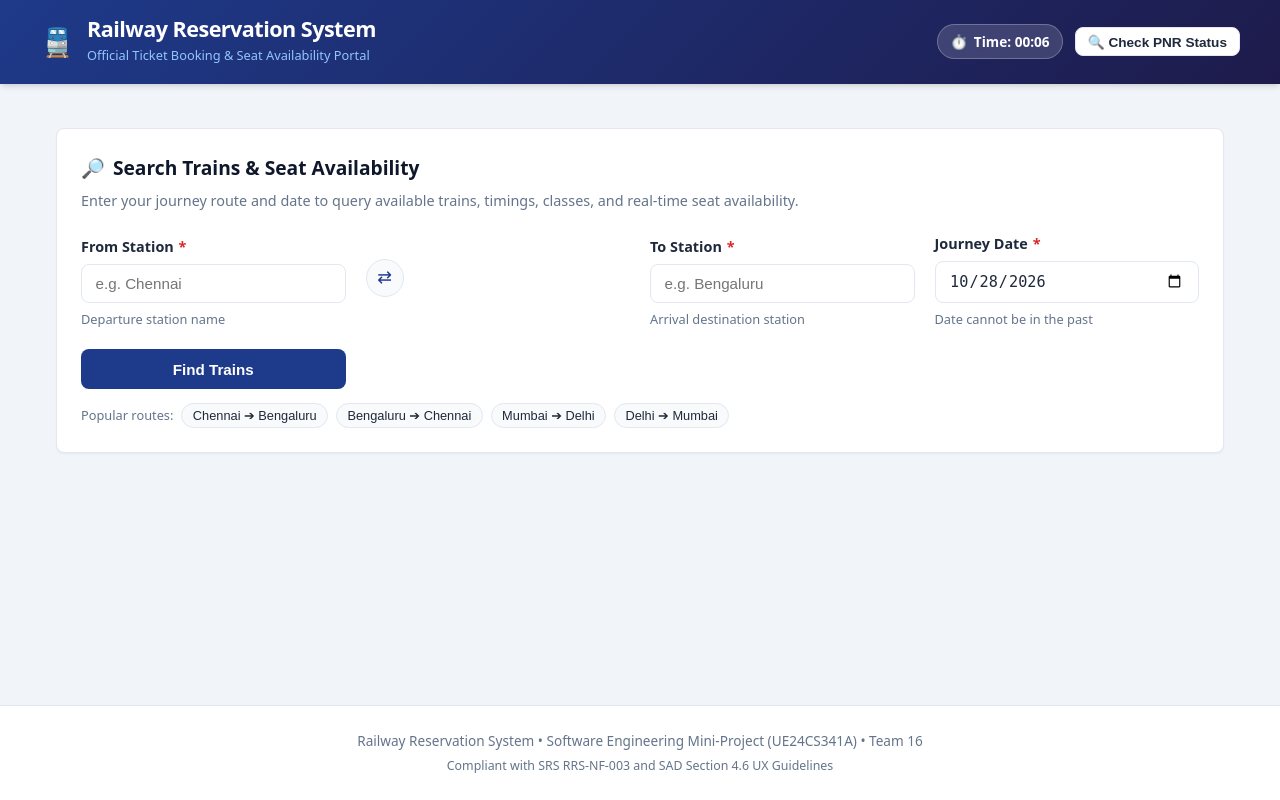
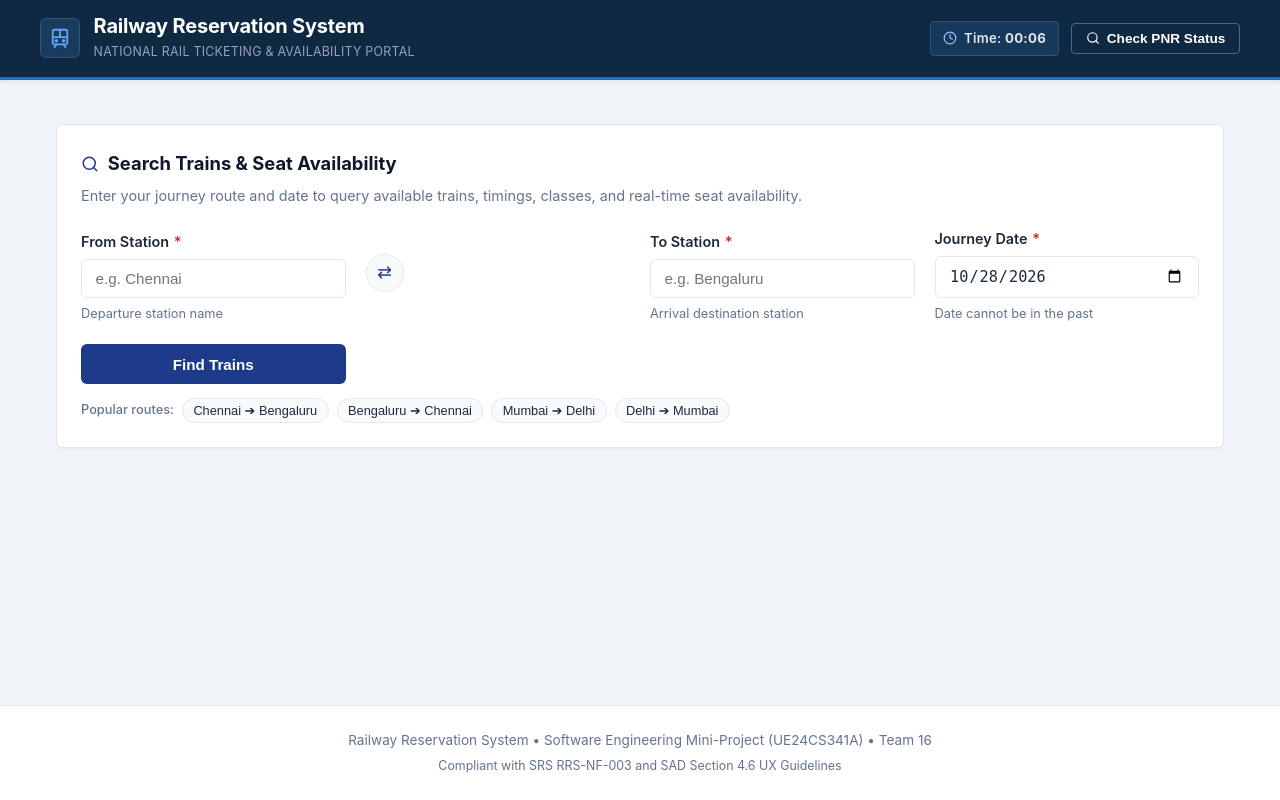
Before and after one commit to se-mini-project-t16/railway-reservation-system, a Spring Boot app: page / in a window 1280 px wide. Run offline with Spring Boot 4, Linux system fonts and the light colour scheme; some of the project's set-up classes (security, data sources, template engines, error pages and the like) are left out, and stand-ins take their place.

Commit message:
style(ui): modernize portal aesthetics with professional institutional styling

```diff
--- a/src/main/resources/static/css/style.css
+++ b/src/main/resources/static/css/style.css
@@ -11,7 +11,7 @@
   --text-primary: #1e293b;
   --text-muted: #64748b;
   --border: #e2e8f0;
-  --border-focus: #3b82f6;
+  --border-focus: #2563eb;
   --danger: #dc2626;
   --danger-light: #fef2f2;
   --success: #16a34a;
@@ -19,10 +19,10 @@
   --warning: #d97706;
   --warning-light: #fffbeb;
   --shadow-sm: 0 1px 2px 0 rgb(0 0 0 / 0.05);
-  --shadow-md: 0 4px 6px -1px rgb(0 0 0 / 0.1), 0 2px 4px -2px rgb(0 0 0 / 0.1);
-  --shadow-lg: 0 10px 15px -3px rgb(0 0 0 / 0.1), 0 4px 6px -4px rgb(0 0 0 / 0.1);
-  --radius: 8px;
-  --font-family: system-ui, -apple-system, BlinkMacSystemFont, 'Segoe UI', Roboto, Oxygen, Ubuntu, Cantarell, sans-serif;
+  --shadow-md: 0 4px 6px -1px rgb(0 0 0 / 0.08), 0 2px 4px -2px rgb(0 0 0 / 0.06);
+  --shadow-lg: 0 10px 15px -3px rgb(0 0 0 / 0.08), 0 4px 6px -4px rgb(0 0 0 / 0.04);
+  --radius: 6px;
+  --font-family: -apple-system, BlinkMacSystemFont, "Segoe UI", Roboto, "Helvetica Neue", Arial, sans-serif;
 }
 
 *, *::before, *::after {
@@ -41,12 +41,13 @@ body {
   flex-direction: column;
 }
 
-/* Header & Navigation */
+/* Header & Navigation - Institutional Solid Rail Navy */
 header.app-header {
-  background: linear-gradient(135deg, var(--primary) 0%, #1e1b4b 100%);
+  background-color: #0f2942;
+  border-bottom: 3px solid #2563eb;
   color: #ffffff;
-  padding: 1rem 1.5rem;
-  box-shadow: var(--shadow-md);
+  padding: 0.85rem 1.5rem;
+  box-shadow: 0 2px 4px rgba(0, 0, 0, 0.08);
   position: sticky;
   top: 0;
   z-index: 100;
@@ -65,25 +66,36 @@ header.app-header {
 .brand {
   display: flex;
   align-items: center;
-  gap: 0.75rem;
+  gap: 0.85rem;
   text-decoration: none;
   color: #ffffff;
 }
 
 .brand-icon {
-  font-size: 1.75rem;
+  display: flex;
+  align-items: center;
+  justify-content: center;
+  width: 40px;
+  height: 40px;
+  background-color: #1a3b5c;
+  border: 1px solid #2d557d;
+  border-radius: var(--radius);
+  color: #60a5fa;
+  flex-shrink: 0;
 }
 
 .brand-text h1 {
-  font-size: 1.35rem;
+  font-size: 1.25rem;
   font-weight: 700;
-  letter-spacing: -0.025em;
+  letter-spacing: -0.01em;
   line-height: 1.2;
 }
 
 .brand-text .subtext {
-  font-size: 0.8rem;
-  color: #93c5fd;
+  font-size: 0.775rem;
+  color: #94a3b8;
+  letter-spacing: 0.02em;
+  text-transform: uppercase;
 }
 
 .header-actions {
@@ -93,17 +105,43 @@ header.app-header {
 }
 
 .timer-badge {
-  background: rgba(255, 255, 255, 0.15);
-  backdrop-filter: blur(4px);
-  border: 1px solid rgba(255, 255, 255, 0.25);
+  background: #173859;
+  border: 1px solid #285480;
+  color: #e2e8f0;
+  padding: 0.35rem 0.75rem;
+  border-radius: 4px;
+  font-size: 0.825rem;
+  font-weight: 600;
+  display: inline-flex;
+  align-items: center;
+  gap: 0.45rem;
+  letter-spacing: 0.02em;
+}
+
+.timer-badge svg {
+  color: #93c5fd;
+  flex-shrink: 0;
+}
+
+.btn-header-pnr {
+  background-color: transparent;
   color: #ffffff;
-  padding: 0.35rem 0.75rem;
-  border-radius: 20px;
+  border: 1px solid #476a8d;
+  padding: 0.45rem 0.85rem;
+  border-radius: 4px;
   font-size: 0.85rem;
   font-weight: 600;
   display: inline-flex;
   align-items: center;
-  gap: 0.4rem;
+  gap: 0.45rem;
+  cursor: pointer;
+  transition: all 0.15s ease;
+}
+
+.btn-header-pnr:hover {
+  background-color: rgba(255, 255, 255, 0.12);
+  border-color: #93c5fd;
+  color: #ffffff;
 }
 
 /* Main Container */
@@ -188,13 +226,18 @@ main.container {
 }
 
 .card-title {
-  font-size: 1.2rem;
+  font-size: 1.15rem;
   font-weight: 700;
   color: var(--dark);
   margin-bottom: 0.35rem;
   display: flex;
   align-items: center;
-  gap: 0.5rem;
+  gap: 0.55rem;
+}
+
+.card-title svg {
+  color: var(--primary);
+  flex-shrink: 0;
 }
 
 .card-subtitle {
--- a/src/main/resources/static/index.html
+++ b/src/main/resources/static/index.html
@@ -13,20 +13,37 @@
   <header class="app-header">
     <div class="header-container">
       <a href="#" class="brand" id="brandHomeLink" aria-label="Railway Reservation Home">
-        <span class="brand-icon" aria-hidden="true">🚆</span>
+        <div class="brand-icon" aria-hidden="true">
+          <svg width="22" height="22" viewBox="0 0 24 24" fill="none" stroke="currentColor" stroke-width="2" stroke-linecap="round" stroke-linejoin="round">
+            <rect x="4" y="3" width="16" height="16" rx="2"/>
+            <path d="M4 11h16"/>
+            <path d="M12 3v8"/>
+            <path d="m8 19-2 3"/>
+            <path d="m18 22-2-3"/>
+            <circle cx="8" cy="15" r="1"/>
+            <circle cx="16" cy="15" r="1"/>
+          </svg>
+        </div>
         <div class="brand-text">
           <h1>Railway Reservation System</h1>
-          <span class="subtext">Official Ticket Booking &amp; Seat Availability Portal</span>
+          <span class="subtext">National Rail Ticketing &amp; Availability Portal</span>
         </div>
       </a>
 
       <div class="header-actions">
         <div class="timer-badge" id="uxTimerBadge" title="TC-UX-01 Booking Journey Timer (Target: &lt; 5 minutes)">
-          <span aria-hidden="true">⏱️</span>
+          <svg width="14" height="14" viewBox="0 0 24 24" fill="none" stroke="currentColor" stroke-width="2" stroke-linecap="round" stroke-linejoin="round" aria-hidden="true">
+            <circle cx="12" cy="12" r="10"/>
+            <polyline points="12 6 12 12 16 14"/>
+          </svg>
           <span>Time: <strong id="timerDisplay">00:00</strong></span>
         </div>
-        <button type="button" class="btn btn-secondary btn-sm" id="openPnrModalBtn" aria-haspopup="dialog">
-          🔍 Check PNR Status
+        <button type="button" class="btn-header-pnr" id="openPnrModalBtn" aria-haspopup="dialog">
+          <svg width="14" height="14" viewBox="0 0 24 24" fill="none" stroke="currentColor" stroke-width="2" stroke-linecap="round" stroke-linejoin="round" aria-hidden="true">
+            <circle cx="11" cy="11" r="8"/>
+            <line x1="21" y1="21" x2="16.65" y2="16.65"/>
+          </svg>
+          Check PNR Status
         </button>
       </div>
     </div>
@@ -41,7 +58,11 @@
     <!-- Step 1: Train Search Card -->
     <section class="card" id="searchCard" aria-labelledby="searchHeading">
       <h2 class="card-title" id="searchHeading">
-        <span>🔎</span> Search Trains &amp; Seat Availability
+        <svg width="18" height="18" viewBox="0 0 24 24" fill="none" stroke="currentColor" stroke-width="2" stroke-linecap="round" stroke-linejoin="round" aria-hidden="true">
+          <circle cx="11" cy="11" r="8"/>
+          <line x1="21" y1="21" x2="16.65" y2="16.65"/>
+        </svg>
+        Search Trains &amp; Seat Availability
       </h2>
       <p class="card-subtitle">
         Enter your journey route and date to query available trains, timings, classes, and real-time seat availability.
@@ -135,7 +156,15 @@
       <div class="card">
         <div style="display: flex; justify-content: space-between; align-items: center; flex-wrap: wrap; gap: 0.5rem; margin-bottom: 1rem;">
           <h2 class="card-title" id="resultsHeading" style="margin: 0;">
-            <span>📋</span> Available Trains (<span id="resultsCount">0</span>)
+            <svg width="18" height="18" viewBox="0 0 24 24" fill="none" stroke="currentColor" stroke-width="2" stroke-linecap="round" stroke-linejoin="round" aria-hidden="true">
+              <path d="M8 6h13"/>
+              <path d="M8 12h13"/>
+              <path d="M8 18h13"/>
+              <line x1="3" y1="6" x2="3.01" y2="6"/>
+              <line x1="3" y1="12" x2="3.01" y2="12"/>
+              <line x1="3" y1="18" x2="3.01" y2="18"/>
+            </svg>
+            Available Trains (<span id="resultsCount">0</span>)
           </h2>
           <span id="resultsRouteSummary" style="font-weight: 600; color: var(--primary);"></span>
         </div>
@@ -148,7 +177,13 @@
     <section id="bookingSection" style="display: none;" aria-labelledby="bookingHeading">
       <div class="card">
         <h2 class="card-title" id="bookingHeading">
-          <span>🎫</span> Passenger Details &amp; Ticket Reservation
+          <svg width="18" height="18" viewBox="0 0 24 24" fill="none" stroke="currentColor" stroke-width="2" stroke-linecap="round" stroke-linejoin="round" aria-hidden="true">
+            <path d="M2 9a3 3 0 0 1 0 6v2a2 2 0 0 0 2 2h16a2 2 0 0 0 2-2v-2a3 3 0 0 1 0-6V7a2 2 0 0 0-2-2H4a2 2 0 0 0-2 2z"/>
+            <path d="M13 5v2"/>
+            <path d="M13 17v2"/>
+            <path d="M13 11v2"/>
+          </svg>
+          Passenger Details &amp; Ticket Reservation
         </h2>
         <p class="card-subtitle">
           Confirm passenger information to reserve seats and generate your confirmed PNR ticket.
@@ -187,7 +222,7 @@
               </div>
               <div>
                 <button type="button" class="btn btn-secondary btn-sm" id="quickRegisterBtn">
-                  ⚡ Auto-Create Demo Passenger Account
+                  Auto-Fill Demo Account
                 </button>
               </div>
             </div>
@@ -242,24 +277,32 @@
     <!-- Step 4: Booking Confirmation Section -->
     <section id="confirmationSection" style="display: none;" aria-labelledby="confirmationHeading">
       <div class="confirmation-card">
-        <div style="display: flex; align-items: center; gap: 0.75rem; margin-bottom: 0.5rem;">
-          <span style="font-size: 2rem;">✅</span>
+        <div style="display: flex; align-items: center; gap: 0.85rem; margin-bottom: 0.5rem;">
+          <div style="display: flex; align-items: center; justify-content: center; width: 44px; height: 44px; background: #dcfce7; border-radius: 50%; color: #16a34a; flex-shrink: 0;">
+            <svg width="24" height="24" viewBox="0 0 24 24" fill="none" stroke="currentColor" stroke-width="2.5" stroke-linecap="round" stroke-linejoin="round">
+              <polyline points="20 6 9 17 4 12"/>
+            </svg>
+          </div>
           <div>
-            <h2 id="confirmationHeading" style="font-size: 1.4rem; font-weight: 800; color: #14532d; margin: 0;">
-              Booking Successfully Confirmed!
+            <h2 id="confirmationHeading" style="font-size: 1.35rem; font-weight: 800; color: #14532d; margin: 0;">
+              Ticket Successfully Booked &amp; Confirmed
             </h2>
             <p style="color: var(--text-muted); font-size: 0.9rem; margin: 0;">
-              Your ticket has been booked and seats have been allocated. Keep your PNR for future reference.
+              Your reservation is confirmed. Electronic reservation slip (ERS) generated below.
             </p>
           </div>
         </div>
 
         <div style="margin: 1.5rem 0; text-align: center;">
-          <div style="font-size: 0.9rem; font-weight: 600; color: var(--text-muted);">PASSENGER RECORD NUMBER (PNR)</div>
+          <div style="font-size: 0.85rem; font-weight: 600; color: var(--text-muted); letter-spacing: 0.05em;">PASSENGER RECORD NUMBER (PNR)</div>
           <div class="pnr-highlight" id="confirmedPnrDisplay">XXXXXXXXXX</div>
           <div>
             <button type="button" class="btn btn-secondary btn-sm" id="copyPnrBtn">
-              📋 Copy PNR
+              <svg width="13" height="13" viewBox="0 0 24 24" fill="none" stroke="currentColor" stroke-width="2" stroke-linecap="round" stroke-linejoin="round" style="vertical-align: -1px; margin-right: 4px;">
+                <rect x="9" y="9" width="13" height="13" rx="2" ry="2"/>
+                <path d="M5 15H4a2 2 0 0 1-2-2V4a2 2 0 0 1 2-2h9a2 2 0 0 1 2 2v1"/>
+              </svg>
+              Copy PNR
             </button>
           </div>
         </div>
@@ -301,7 +344,14 @@
         </div>
 
         <div style="display: flex; gap: 0.75rem; justify-content: flex-end; flex-wrap: wrap;">
-          <button type="button" class="btn btn-secondary" onclick="window.print()">🖨️ Print Ticket</button>
+          <button type="button" class="btn btn-secondary" onclick="window.print()">
+            <svg width="14" height="14" viewBox="0 0 24 24" fill="none" stroke="currentColor" stroke-width="2" stroke-linecap="round" stroke-linejoin="round" style="vertical-align: -1px; margin-right: 4px;">
+              <polyline points="6 9 6 2 18 2 18 9"/>
+              <path d="M6 18H4a2 2 0 0 1-2-2v-5a2 2 0 0 1 2-2h16a2 2 0 0 1 2 2v5a2 2 0 0 1-2 2h-2"/>
+              <rect x="6" y="14" width="12" height="8"/>
+            </svg>
+            Print Ticket
+          </button>
           <button type="button" class="btn btn-primary" id="bookAnotherBtn">Book Another Ticket</button>
         </div>
       </div>
--- a/src/main/resources/static/js/app.js
+++ b/src/main/resources/static/js/app.js
@@ -302,13 +302,8 @@
       const emptyState = document.createElement('div');
       emptyState.className = 'empty-state';
 
-      const icon = document.createElement('div');
-      icon.className = 'empty-state-icon';
-      icon.textContent = '🚫';
-      emptyState.appendChild(icon);
-
       const title = document.createElement('h3');
-      title.textContent = 'No trains found for selected route and date';
+      title.textContent = 'No Trains Found for Route';
       emptyState.appendChild(title);
 
       const p = document.createElement('p');
@@ -416,7 +411,7 @@
           liveRefreshBtn.style.padding = '0.1rem 0.4rem';
           liveRefreshBtn.style.fontSize = '0.7rem';
           liveRefreshBtn.title = 'Refresh live availability from backend';
-          liveRefreshBtn.textContent = '🔄 Check';
+          liveRefreshBtn.textContent = 'Check';
           liveRefreshBtn.addEventListener('click', async (e) => {
             e.stopPropagation();
             await checkLiveAvailability(train.trainId, cls.className, date, seatsBadge);
@@ -646,7 +641,7 @@
       showFlash('Failed to reach user registration endpoint. Please enter your User ID manually.', 'error');
     } finally {
       quickRegisterBtn.disabled = false;
-      quickRegisterBtn.textContent = '⚡ Auto-Create Demo Passenger Account';
+      quickRegisterBtn.textContent = 'Auto-Fill Demo Account';
     }
   });
 
```
Also changed, not shown: other parts of src/main/resources/static/css/style.css (+14 -23 lines).
